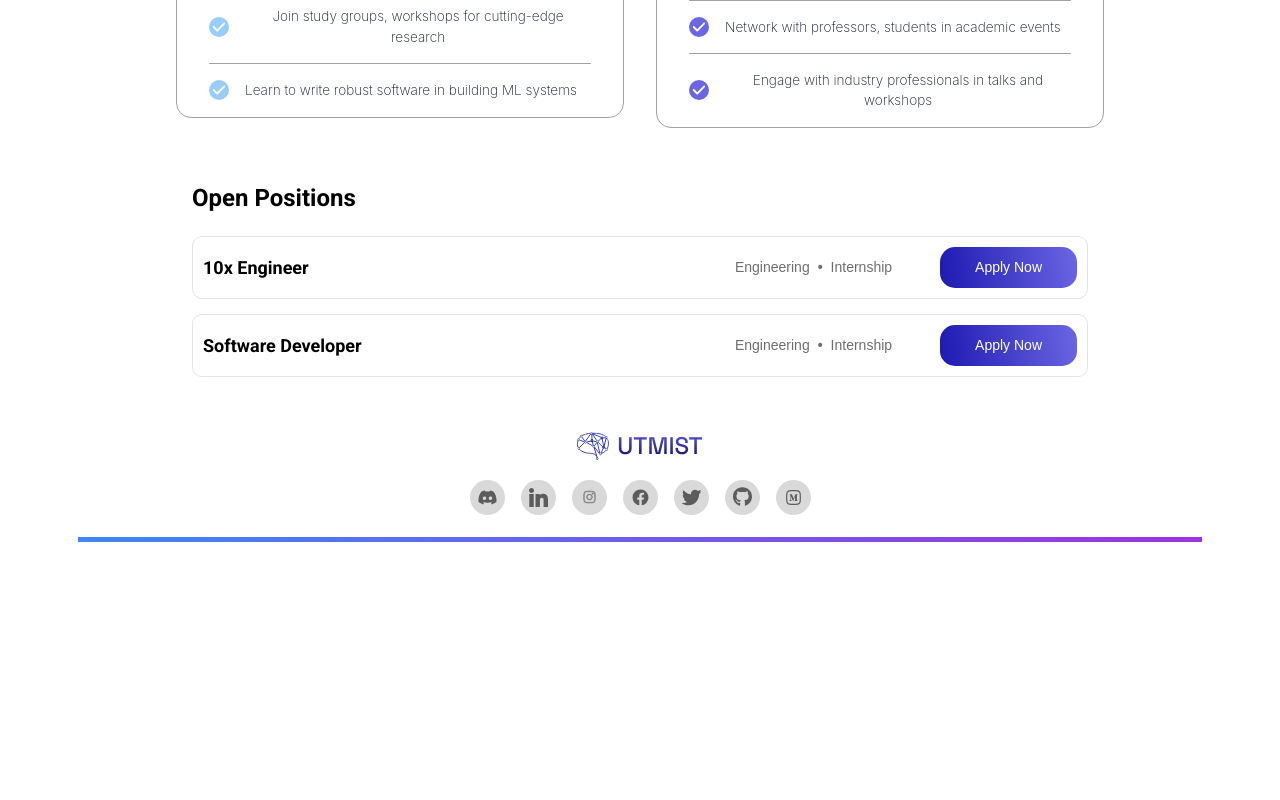
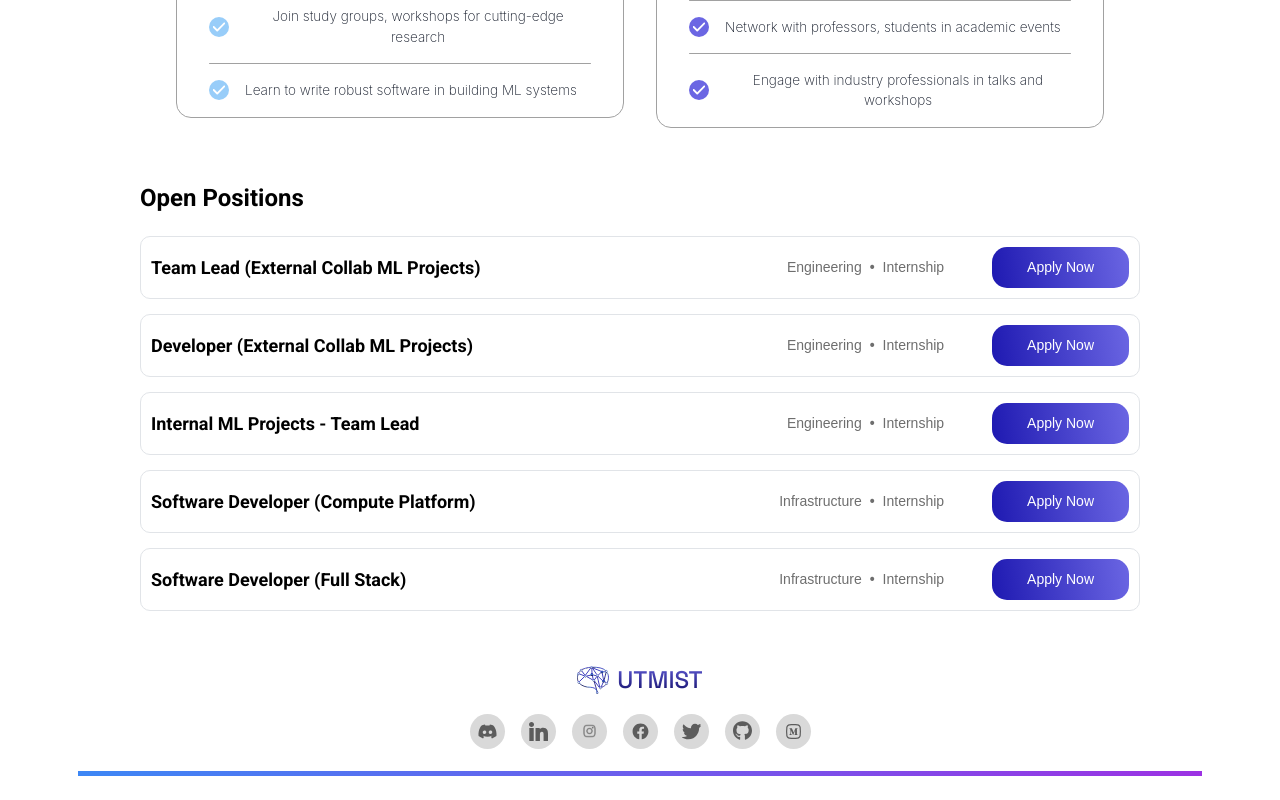
Before and after one commit to UTMIST/UTMIST, a Next.js app in the folder client/: page /careers in a window 1280 px wide. Shown: the part 505-1305 px from the top of the page. Before the commit the page ends 1071 px from the top, so only its background shows below. Built offline with nearby package versions, Linux system fonts and the light colour scheme.

Commit message:
Fixed Careers Styling and Added Hardcoded Positions

```diff
--- a/client/src/app/careers/page.tsx
+++ b/client/src/app/careers/page.tsx
@@ -9,13 +9,28 @@ export default function CareersPage() {
 
     const positions: Positions[] = [
         {
-            title: "10x Engineer",
+            title: "Team Lead (External Collab ML Projects)",
             department: "Engineering",
             division: "Internship"
         },
         {
-            title: "Software Developer",
+            title: "Developer (External Collab ML Projects)",
             department: "Engineering",
+            division: "Internship"
+        },
+        {
+            title: "Internal ML Projects - Team Lead",
+            department: "Engineering",
+            division: "Internship"
+        },
+        {
+            title: "Software Developer (Compute Platform)",
+            department: "Infrastructure",
+            division: "Internship"
+        },
+        {
+            title: "Software Developer (Full Stack)",
+            department: "Infrastructure",
             division: "Internship"
         }
     ];
@@ -118,7 +133,7 @@ export default function CareersPage() {
             <span>{position.division}</span>
             </div>
         </div>
-        <button className="apply-button">Apply Now</button>
+        <a href="https://docs.google.com/presentation/d/1ylgg5QJmUHto21qrKtv4MsO7T63JWUrp_gxQTNIstY0/edit?slide=id.g2ee8a5c0378_0_0#slide=id.g2ee8a5c0378_0_0" className="apply-button" >Apply Now</a>
         </div>
     </div>
     ))}
--- a/client/src/styles/careers.css
+++ b/client/src/styles/careers.css
@@ -29,7 +29,7 @@
 
 .career-section{
     width: 80%;
-    max-width: 1500px;
+    max-width: 1100px;
     padding: 2rem 2rem;
     display: flex;
     flex-direction: row;
@@ -83,7 +83,8 @@
 
 .open-positions-container {
     margin: 0 auto;
-    padding: 20px 12rem;
+    max-width: 1000px;
+    padding: 20px 0rem;
     background-color: white;
 }
 
```
